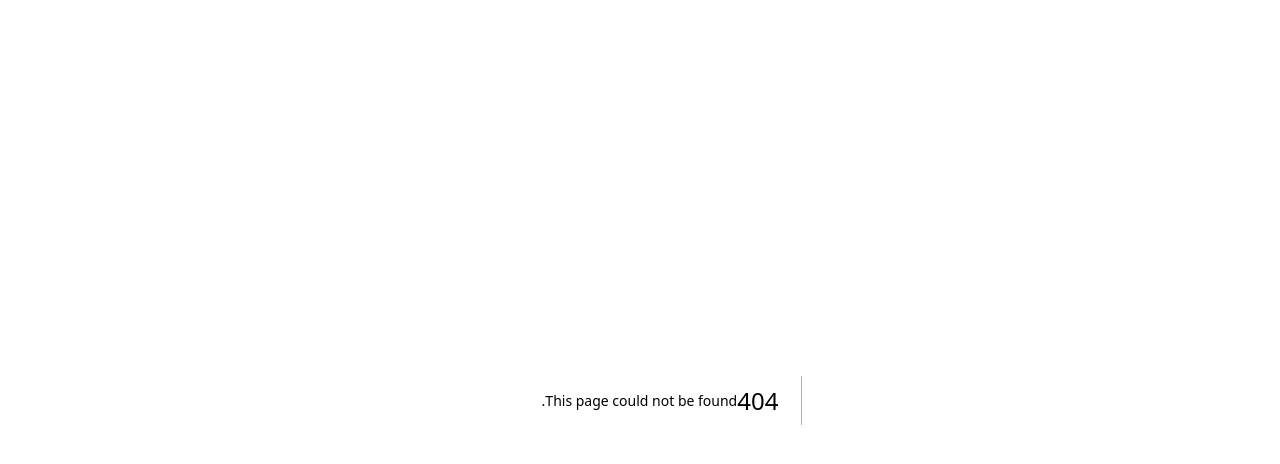
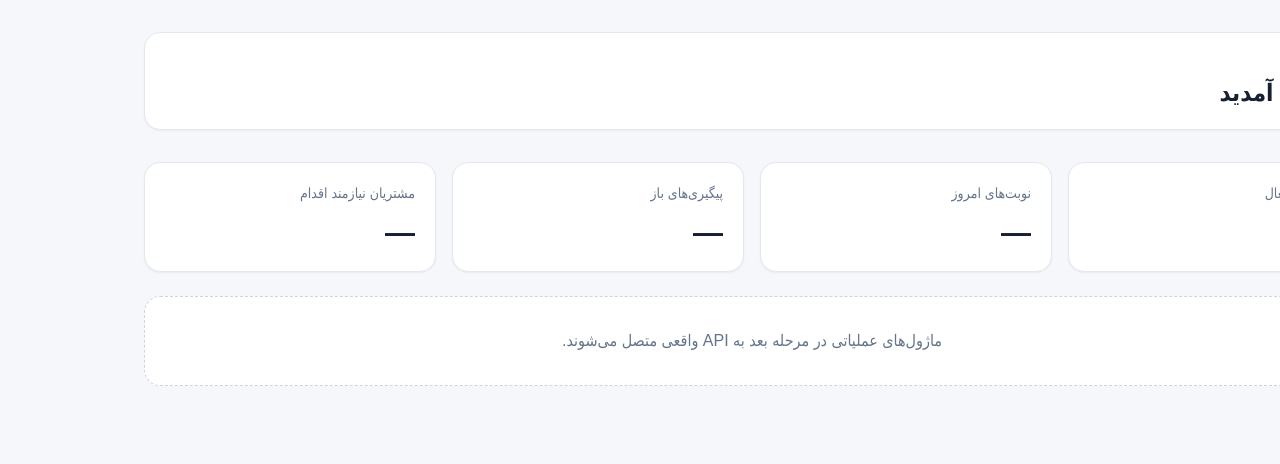
Before and after one commit to mohamadrahmani/CustomerReturnCRM, a Next.js app in the folder src/CustomerReturnCRM.Web/: page /dashboard in a window 1280 px wide. Before the commit this address had no page. Shown: the top 464 px of the page. Built offline with nearby package versions, Linux system fonts and the light colour scheme.

Commit message:
feat(web): add dashboard application shell

```diff
--- /dev/null
+++ b/src/CustomerReturnCRM.Web/src/app/dashboard/page.tsx
@@ -0,0 +1,40 @@
+"use client";
+
+import { useEffect, useState } from "react";
+import { AuthenticationResult } from "@/lib/api";
+
+export default function DashboardPage() {
+  const [auth, setAuth] = useState<AuthenticationResult | null>(null);
+
+  useEffect(() => {
+    const raw = sessionStorage.getItem("crm_auth");
+    if (raw) setAuth(JSON.parse(raw) as AuthenticationResult);
+  }, []);
+
+  const business = auth?.businesses?.[0];
+
+  return (
+    <main className="min-h-screen p-4 md:p-8">
+      <div className="mx-auto max-w-7xl">
+        <header className="mb-8 rounded-2xl border border-slate-200 bg-white p-5 shadow-sm">
+          <p className="text-sm text-slate-500">داشبورد</p>
+          <h1 className="mt-1 text-2xl font-bold">خوش آمدید{auth?.email ? `، ${auth.email}` : ""}</h1>
+          {business && <p className="mt-2 text-sm text-indigo-600">کسب‌وکار فعال: {business.name}</p>}
+        </header>
+
+        <div className="grid gap-4 md:grid-cols-2 lg:grid-cols-4">
+          {["مشتریان فعال", "نوبت‌های امروز", "پیگیری‌های باز", "مشتریان نیازمند اقدام"].map((label) => (
+            <div key={label} className="rounded-2xl border border-slate-200 bg-white p-5 shadow-sm">
+              <p className="text-sm text-slate-500">{label}</p>
+              <p className="mt-3 text-3xl font-bold">—</p>
+            </div>
+          ))}
+        </div>
+
+        <section className="mt-6 rounded-2xl border border-dashed border-slate-300 bg-white p-8 text-center text-slate-500">
+          ماژول‌های عملیاتی در مرحله بعد به API واقعی متصل می‌شوند.
+        </section>
+      </div>
+    </main>
+  );
+}
```
